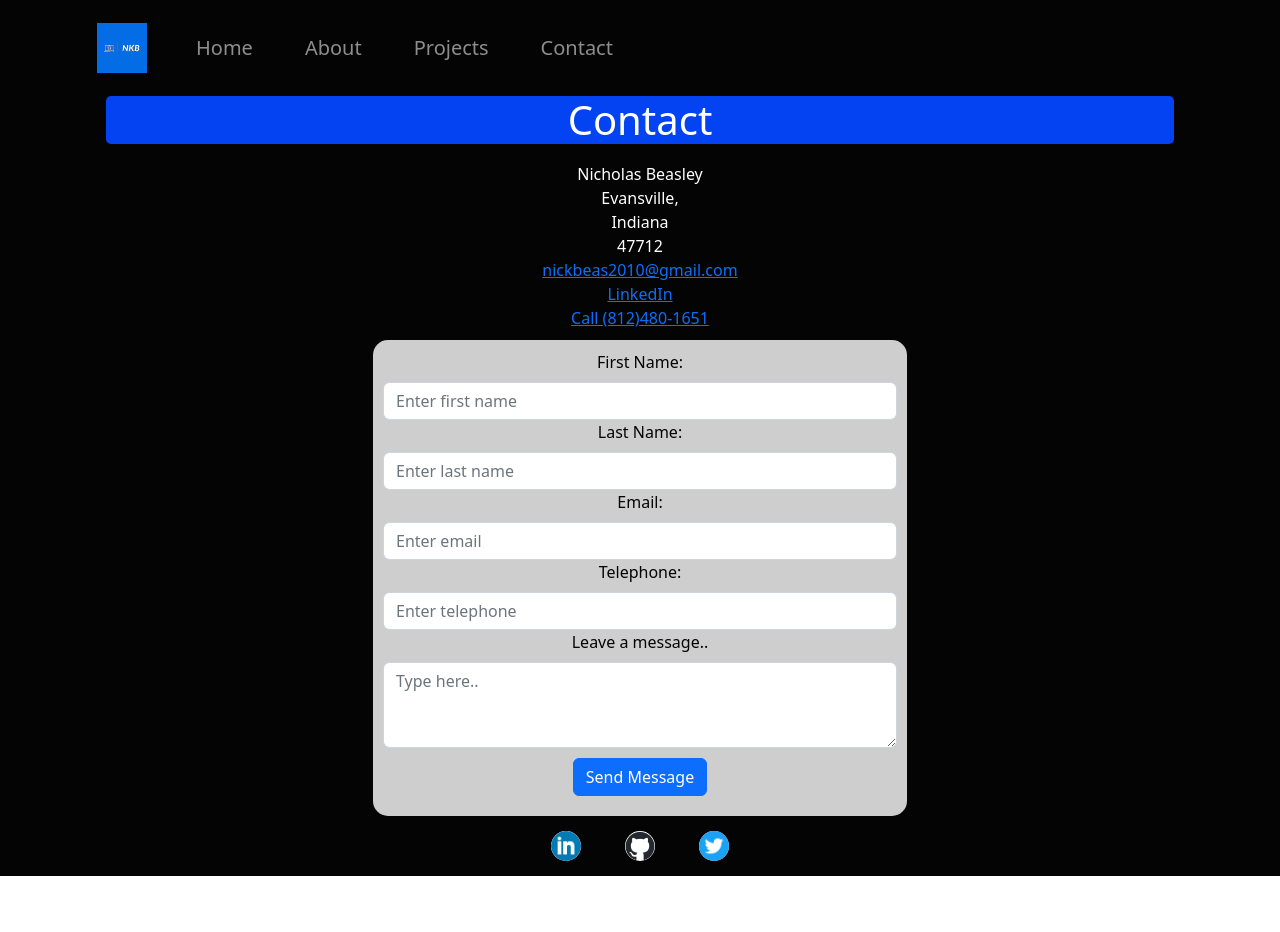
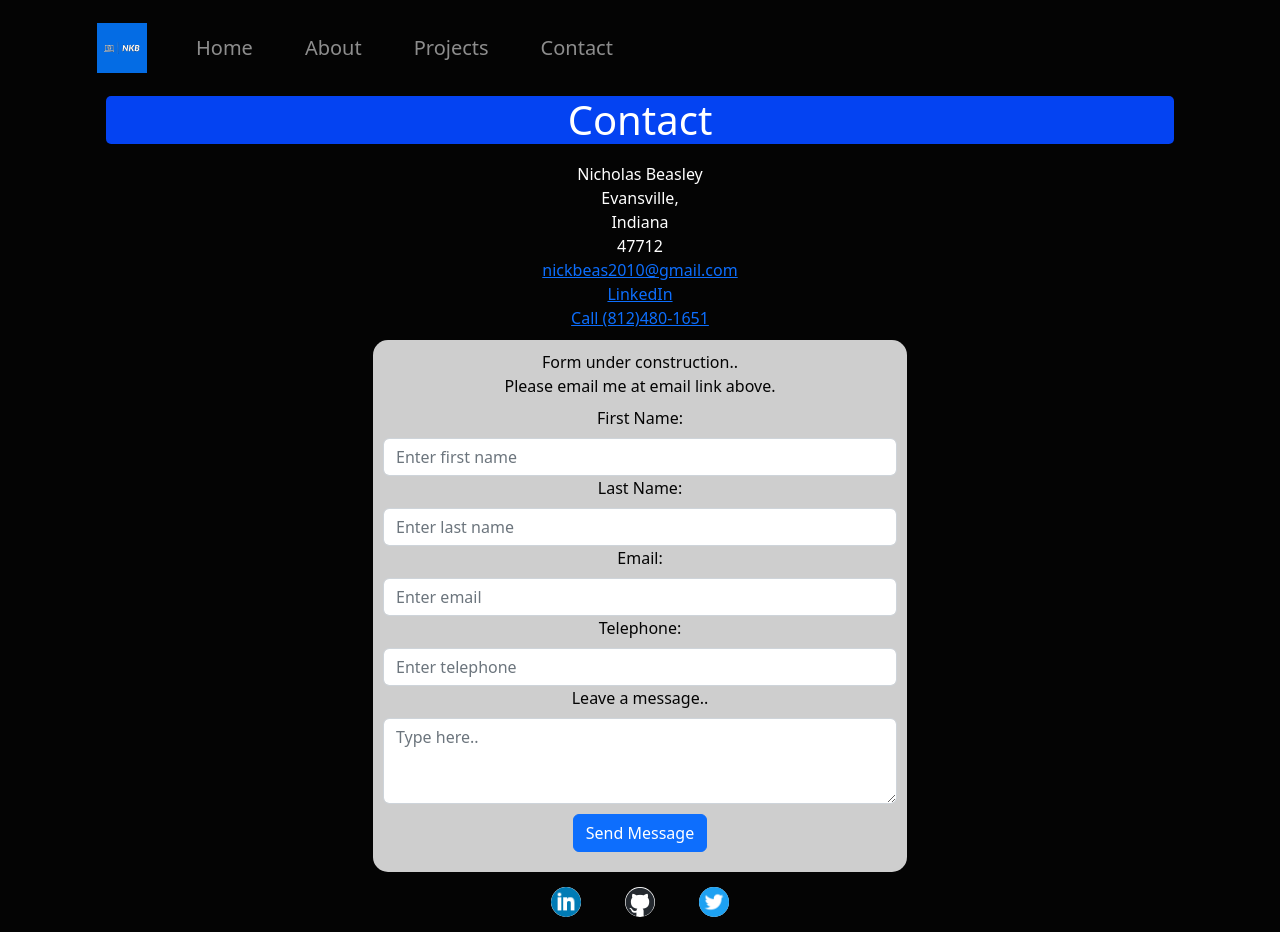
Before and after one commit to nickbeasley/portfolio-react, a React (Create React App) app: page /contact in a window 1280 px wide. Before the commit the page ends 876 px from the top, so only its background shows below. Built offline with nearby package versions, Linux system fonts and the light colour scheme.

Commit message:
Update contact-view.jsx
Temp message for Form while I work on it.

```diff
--- a/src/components/contact-view/contact-view.jsx
+++ b/src/components/contact-view/contact-view.jsx
@@ -25,6 +25,10 @@ function ContactView() {
         <br />
       </div>
       <Form className="contact-form mx-auto">
+        <Form.Label className="contact-form-title">
+          Form under construction.. <br />
+          Please email me at email link above.
+        </Form.Label>
         <fieldset>
           <Form.Group controlId="formBasicFirstName">
             <Form.Label>First Name:</Form.Label>
```
